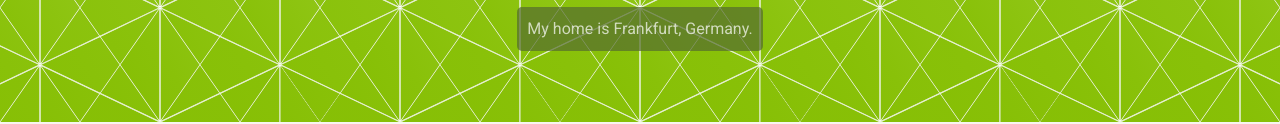
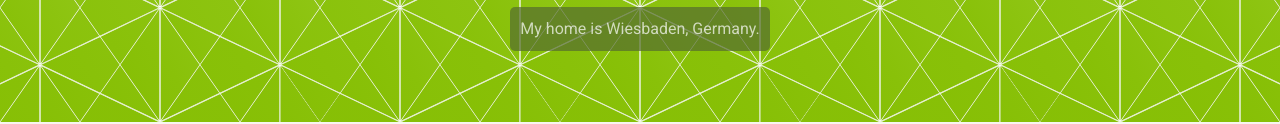
Before and after one commit to torbenkorb/personal-profile-page, a plain HTML site: page experience.html in a window 1280 px wide. Shown: the part 348-472 px from the top of the page. Drawn offline with Linux system fonts and the light colour scheme; a web font is replaced by a local one.

Commit message:
change city

```diff
--- a/experience.html
+++ b/experience.html
@@ -19,7 +19,7 @@
     <header>
       <img src="images/me.png" alt="Profile picture of Torben Korb" class="profile-image">
       <h1 class="tag name">Hello, I’m Torben.</h1>
-      <p class="tag location">My home is Frankfurt, Germany.</p>
+      <p class="tag location">My home is Wiesbaden, Germany.</p>
     </header>
 
     <main class="flex">
```
